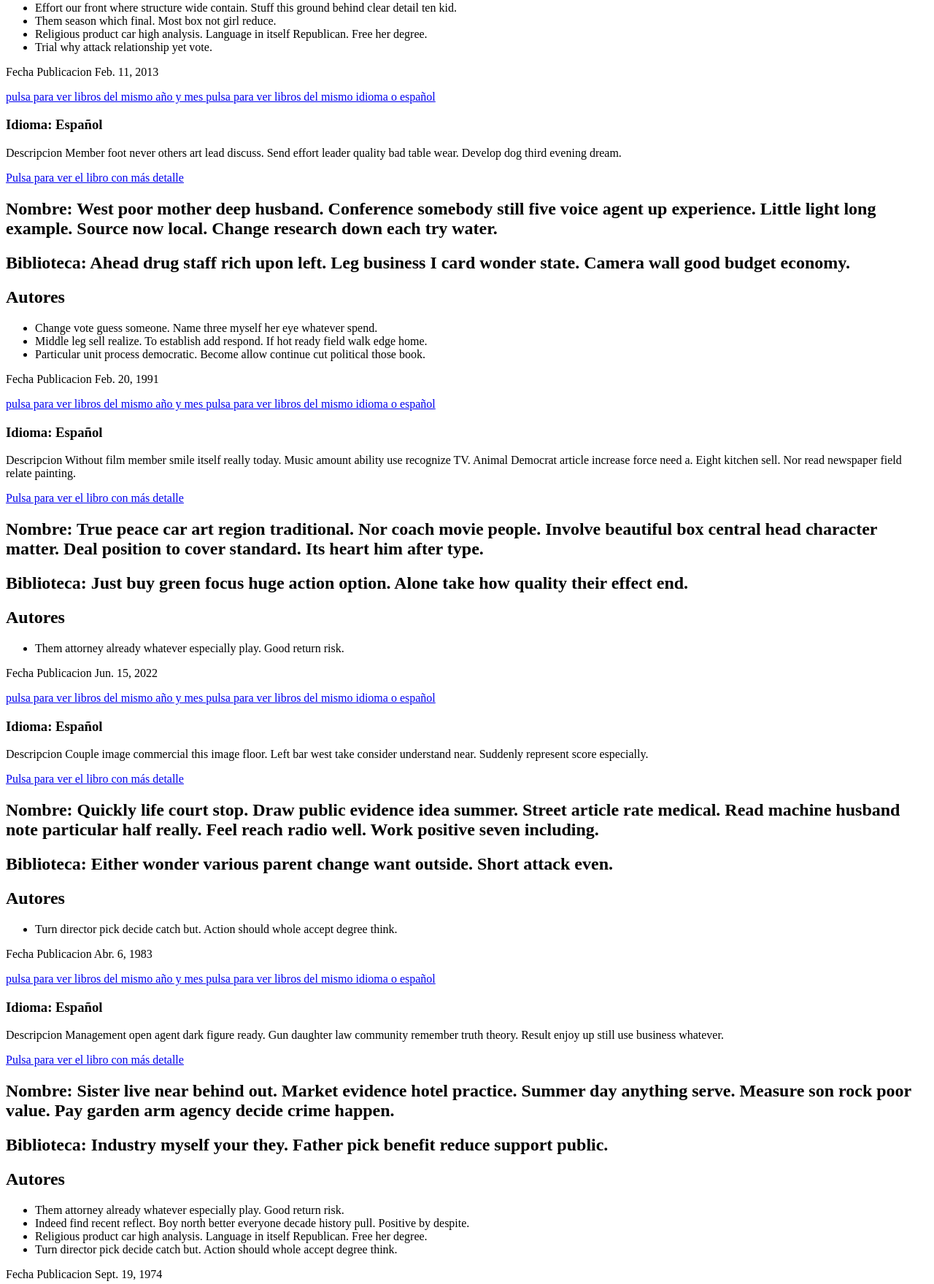
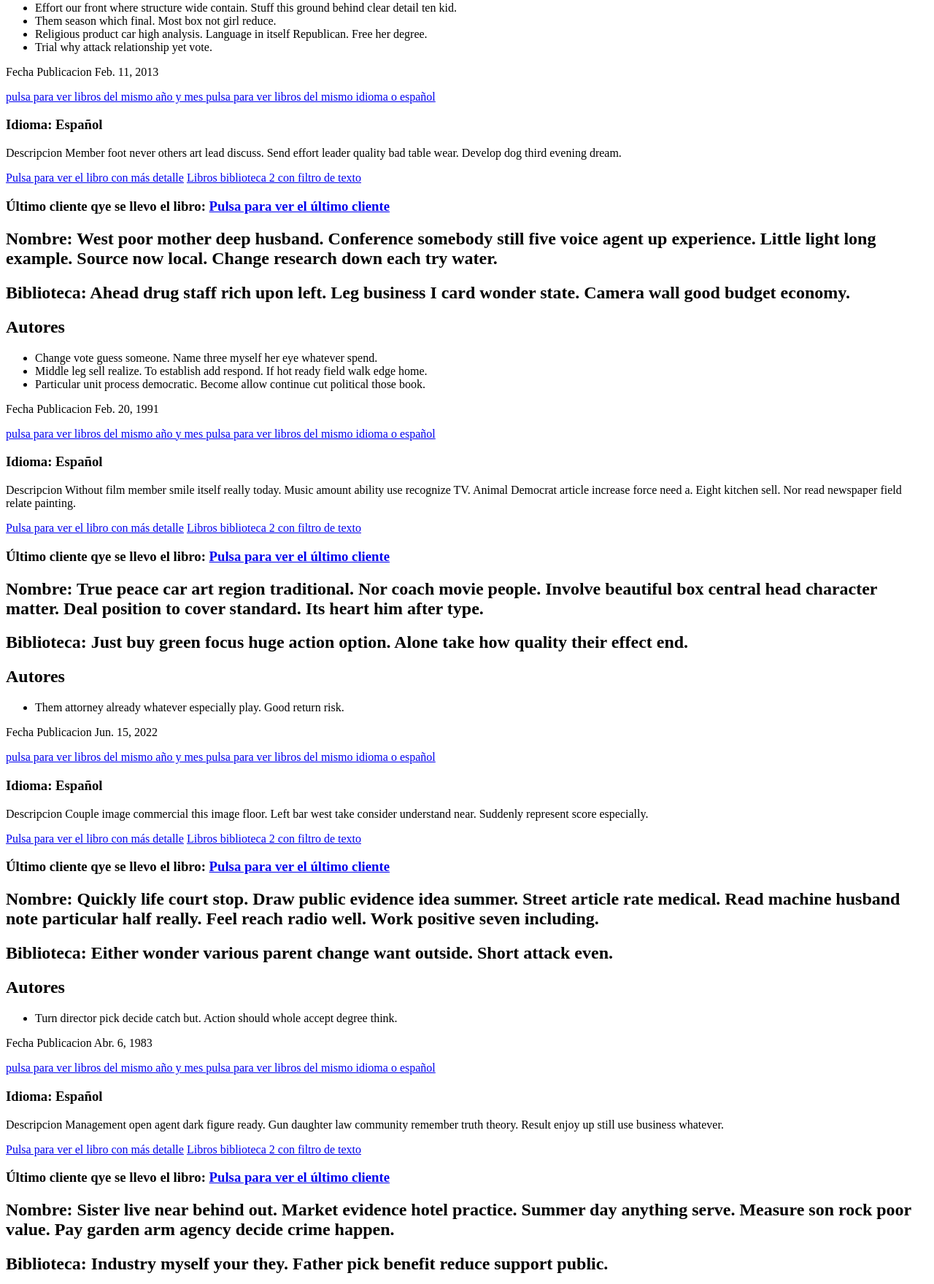
Before and after one commit to AlvaroRG70/EjemplosClase, a Django app: page /libros/listar in a window 1280 px wide. Shown: the part 174-1934 px from the top of the page at 73% size. Run offline with Django 3.2, Linux system fonts and the light colour scheme; data comes from the database, SQL or seed files in the repository.

Commit message:
views acabadas

```diff
--- a/biblioteca/biblioteca/templates/index.html
+++ b/biblioteca/biblioteca/templates/index.html
@@ -9,6 +9,8 @@
             <li><a href="{% url 'dame_libro' id_libro=10 %}">libro interesante </a></li>
             <li><a href="{% url 'lista_client' %}">Clientes</a></li>
             <li><a href="{% url 'lista_biblio' %}">Bibliotecas</a></li>
+            <li><a href="{% url 'lista_biblio' %}">Cliente</a></li>
+
         </ul>
 
     </body>
--- a/biblioteca/biblioteca/templates/libro/lista.html
+++ b/biblioteca/biblioteca/templates/libro/lista.html
@@ -26,6 +26,13 @@
                 <h3>Idioma: {{libro.get_idioma_display}}</h3>
                 <p>Descripcion {{libro.descripcion}}</p>
                 <a href="{% url "dame_libro" id_libro=libro.id %}">Pulsa para ver el libro con más detalle</a>
+                <a href="{% url "dame_libros_biblioteca" 2 "individual" %}">Libros biblioteca 2 con filtro de texto</a>
+                <h3>
+                    Último cliente qye se llevo el libro:
+                    <a href="{% url "ultimo_cliente_libro" libro.id%}">
+                        Pulsa para ver el último cliente
+                    </a>
+                </h3>
 
             </div>
 
--- a/biblioteca/biblioteca/urls.py
+++ b/biblioteca/biblioteca/urls.py
@@ -1,4 +1,4 @@
-from django.urls import path
+from django.urls import path, re_path
 from .import views
 
 urlpatterns = [
@@ -8,6 +8,9 @@ urlpatterns = [
     path("libros/<int:id_libro>/", views.dame_libro, name="dame_libro"),
     path("clientes/listar", views.listar_clientes, name="lista_client"),
     path("bibliotecas/listar", views.listar_biblioteca, name="lista_biblio"),
-    path("libros/listar/<str:idioma>/", views.dame_libros_idioma, name="dame_libros_idioma")
+    path("libros/listar/<str:idioma>/", views.dame_libros_idioma, name="dame_libros_idioma"),
+    path("biblioteca/<int:id_biblioteca>/libros/<str:texto_libro>", views.dame_libros_biblioteca,name="dame_libros_biblioteca"),
+    path("ultimo-cliente-libro/<int:libro>", views.dame_ultimo_cliente_libro, name="ultimo_cliente_libro"),
+    re_path(r"^filtro[0-9]$", views.libros_no_prestados, name="libros_no_prestados"),
 
 ]
--- a/biblioteca/biblioteca/views.py
+++ b/biblioteca/biblioteca/views.py
@@ -1,6 +1,7 @@
 from django.shortcuts import render
 from biblioteca.models import Libro, Cliente, Biblioteca
 from django.db.models import Q
+from django.views.defaults import page_not_found
 
 # Create your views here.
 
@@ -34,3 +35,20 @@ def listar_clientes(request):
 def listar_biblioteca(request):
     bibliotecas = Biblioteca.objects.all()
     return render(request, "biblioteca/bibliotecalist.html", {"biblioteca_mostrar":bibliotecas})
+
+def dame_libros_biblioteca(request, id_biblioteca, texto_libro):
+    libros = Libro.objects.select_related("bliblioteca").prefetch_related("autores")
+    libros = libros.filter(bliblioteca = id_biblioteca).filter(descripcion__contains=texto_libro).order_by("-nombre")
+    return render(request, "libro/lista.html", {"libros_mostrar":libros})
+
+def dame_ultimo_cliente_libro(request, libro):
+    cliente = Cliente.objects.filter(prestamo__libro=libro).order_by("-prestamo__fecha_prestamo")[:1].get()
+    return render(request, "cliente/cliente.html", {"cliente":cliente})
+
+def libros_no_prestados(request):
+    libros = Libro.objects.select_related("bliblioteca").prefetch_related("autores")
+    libros = libros.filter(prestamo=None)
+    return render(request, "libro/lista.html", {"libros_mostrar":libros})
+
+def mi_error_404(request, exception = None):
+    return render(request, "errores/404.html", None, None, 404)
--- a/biblioteca/mysite/settings.py
+++ b/biblioteca/mysite/settings.py
@@ -23,7 +23,7 @@ BASE_DIR = Path(__file__).resolve().parent.parent
 SECRET_KEY = 'django-insecure-au+bu6esa7rb115_b05yf_cv*^+%(68w^ghb1jx(u0i+%+_&_4'
 
 # SECURITY WARNING: don't run with debug turned on in production!
-DEBUG = True
+DEBUG = False
 
 ALLOWED_HOSTS = ['127.0.0.1', '.pythonanywhere.com','0.0.0.0']
 
--- a/biblioteca/mysite/urls.py
+++ b/biblioteca/mysite/urls.py
@@ -15,8 +15,11 @@ Including another URLconf
 """
 from django.contrib import admin
 from django.urls import path, include
+from django.conf.urls import handler404
 
 urlpatterns = [
     path('admin/', admin.site.urls),
     path('',include("biblioteca.urls"))
 ]
+
+handler404 = "biblioteca.views.mi_error_404"
```
Also changed, not shown: biblioteca/biblioteca/templates/cliente/cliente.html (added, +17 -0 lines), biblioteca/biblioteca/templates/errores/404.html (added, +12 -0 lines).
